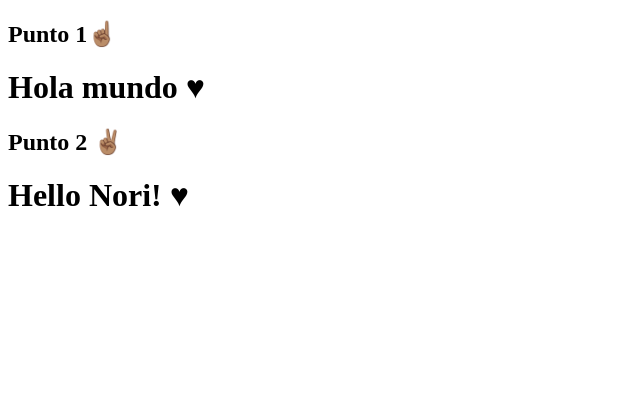
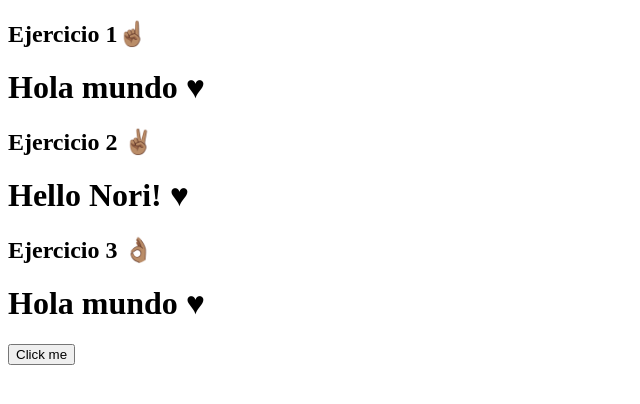
Before and after one commit to TaliCabana/primerosEjerciciosReact, a React (Vite) app: page / in a window 1280 px wide. Shown: the top 404 px of the page, without its empty margins (0-640 px from the left). Built offline with nearby package versions, Linux system fonts and the light colour scheme.

Commit message:
Agregue un cambio de estado con useState

```diff
--- a/src/App.jsx
+++ b/src/App.jsx
@@ -1,14 +1,18 @@
 import Hello from "./components/Hello";
-import Ejercicio2 from "./components/Ejercicio2";
+import Ejercicio2 from "./components/ejercicio2";
+import Ejercicio3 from "./components/Ejercicio3";
 
 function App() {
   return (
     <div>
-      <h2>Punto 1☝🏽</h2>
+      <h2>Ejercicio 1☝🏽</h2>
       <Hello></Hello>
 
-      <h2>Punto 2 ✌🏽</h2>
+      <h2>Ejercicio 2 ✌🏽</h2>
       <Ejercicio2 amiga="Nori"></Ejercicio2>
+
+      <h2>Ejercicio 3 👌🏽</h2>
+      <Ejercicio3></Ejercicio3>
     </div>
   );
 }
--- /dev/null
+++ b/src/components/Ejercicio3.jsx
@@ -0,0 +1,22 @@
+//Hello world (parte 3) - Modificar el programa anterior agregando al componente un state con la clave msj: “(from changed state)”, además agregar un botón al presionar este botón (onClick), el state de la clave msj se debe mostrar por pantalla de la siguiente manera: "Hello my friend (from change state)! + boton que diga 'click me' "
+import {useState} from 'react';
+
+const Ejercicio3 = () => {
+    // estado definido:
+    const [mensaje, setMensaje] = useState("Hola mundo ♥")
+
+    // funcion par cambiar el mensaje al hacer click:
+    const handleClick = () =>{
+        setMensaje("Hola Pini! 🤗 (desde el cambio de estado)!")
+    }
+
+    return (
+        <div>
+            <h1>{mensaje}</h1>
+            <button onClick={handleClick}>Click me</button>
+            {/*handleClick: actualiza el mensaje*/}
+        </div>
+    );
+};
+
+export default Ejercicio3;
```
